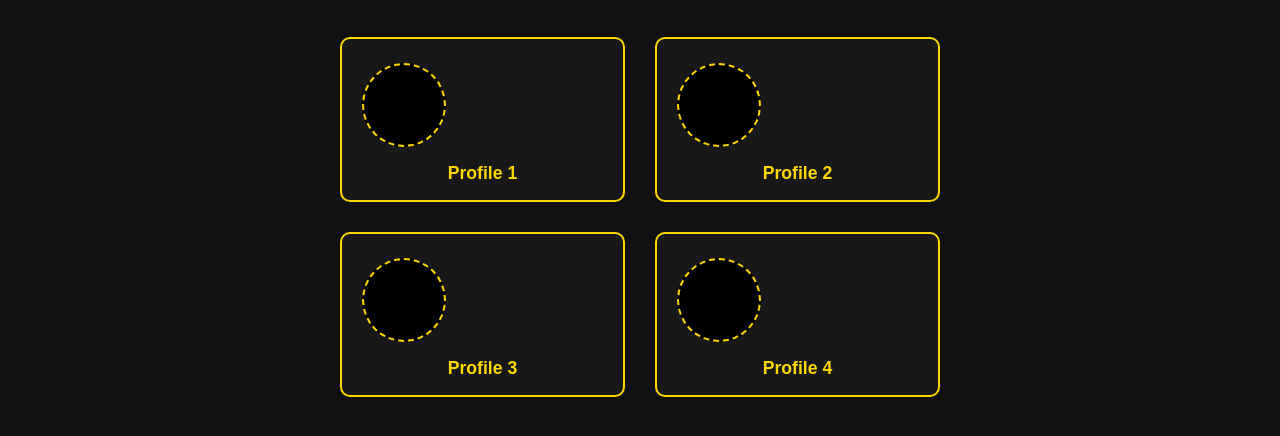
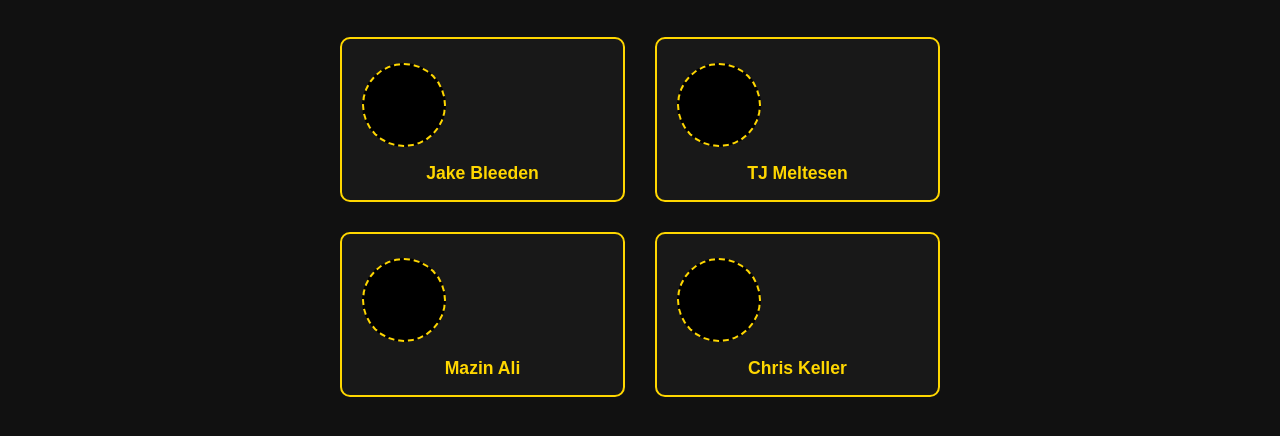
Before and after one commit to AncientMindgoblindees/Lab3, a plain HTML site: page profiles.html in a window 1280 px wide. Shown: the part 82-518 px from the top of the page. Drawn offline with Linux system fonts and the light colour scheme.

Commit message:
Added team member names to profiles page

```diff
--- a/profiles.html
+++ b/profiles.html
@@ -11,19 +11,19 @@
     <div class="profiles-grid">
         <div class="profile-card">
             <div class="profile-img-slot"></div>
-            <div class="profile-label">Profile 1</div>
+            <div class="profile-label">Jake Bleeden</div>
         </div>
         <div class="profile-card">
             <div class="profile-img-slot"></div>
-            <div class="profile-label">Profile 2</div>
+            <div class="profile-label">TJ Meltesen</div>
         </div>
         <div class="profile-card">
             <div class="profile-img-slot"></div>
-            <div class="profile-label">Profile 3</div>
+            <div class="profile-label">Mazin Ali</div>
         </div>
         <div class="profile-card">
             <div class="profile-img-slot"></div>
-            <div class="profile-label">Profile 4</div>
+            <div class="profile-label">Chris Keller</div>
         </div>
     </div>
 </body>
```
